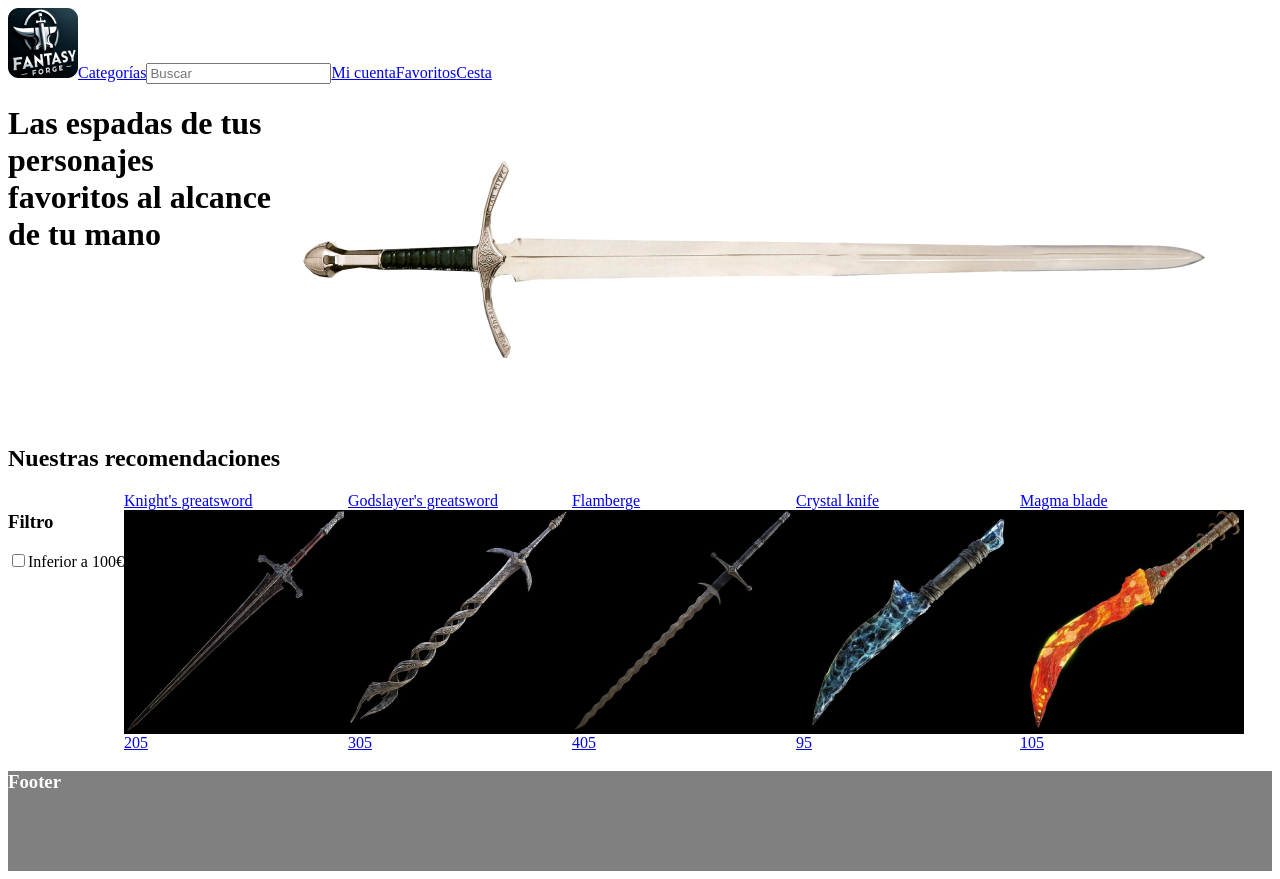
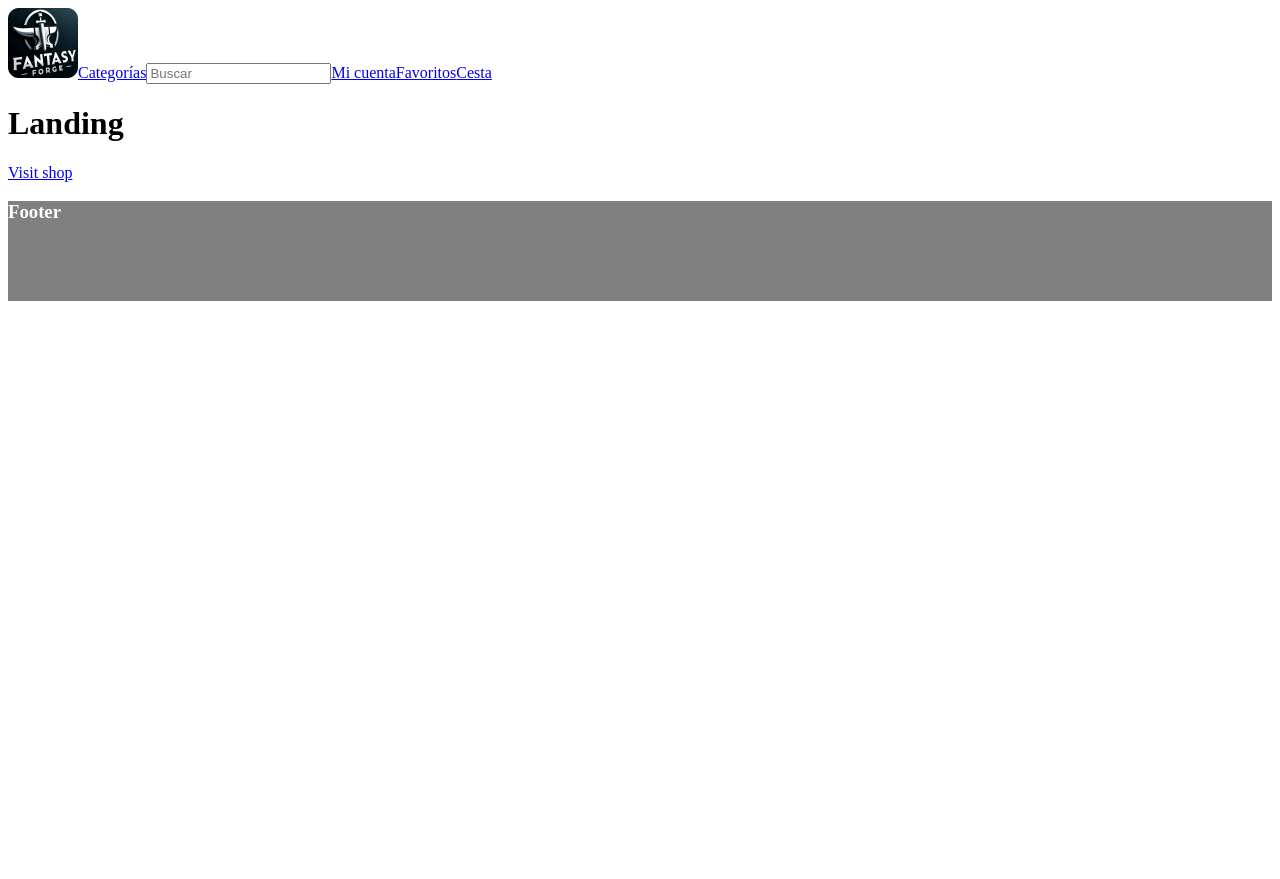
Before and after one commit to marboqmar/pub-repo-tfm, a React (Vite) app: page / in a window 1280 px wide. After the commit the page ends 800 px from the top, so only its background shows below. Built offline with nearby package versions, Linux system fonts and the light colour scheme.

Commit message:
Decided to have an actual landing, so moved content of previous landing to home

```diff
--- a/src/Landing.tsx
+++ b/src/Landing.tsx
@@ -1,14 +1,11 @@
-import Hero from "./components/Hero.tsx";
-import ItemDisplay from "./components/ItemDisplay.tsx";
+import './scss/style.scss'
+import { Link } from 'react-router-dom';
 
 const Landing = () => {
     return (
         <div>
-            <Hero />
-            <h2>Nuestras recomendaciones</h2>
-            <div className={'itemDisplayAndFilter'}>
-                <ItemDisplay />
-            </div>
+            <h1>Landing</h1>
+            <Link to={'/home'}>Visit shop</Link>
         </div>
     )
 }
```
